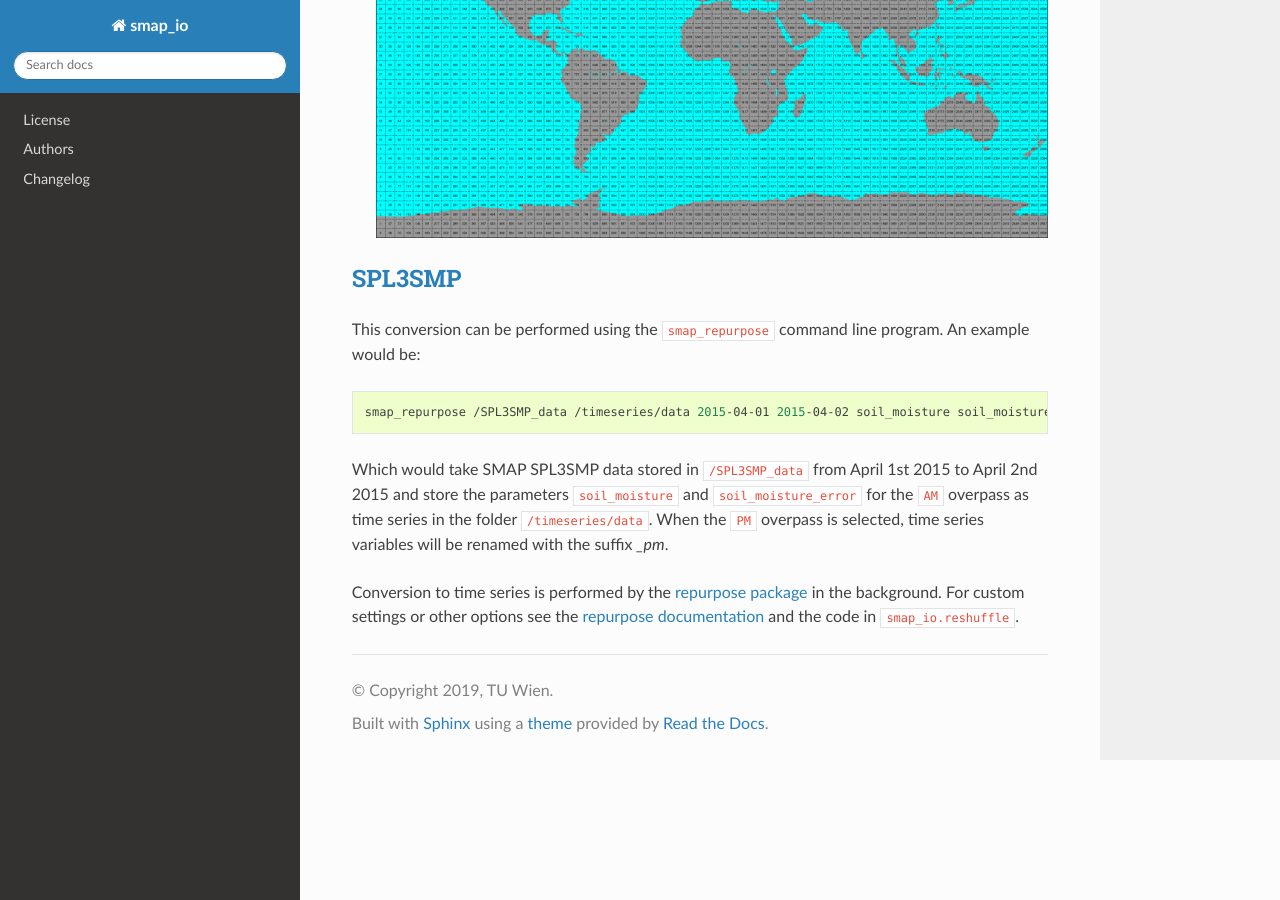
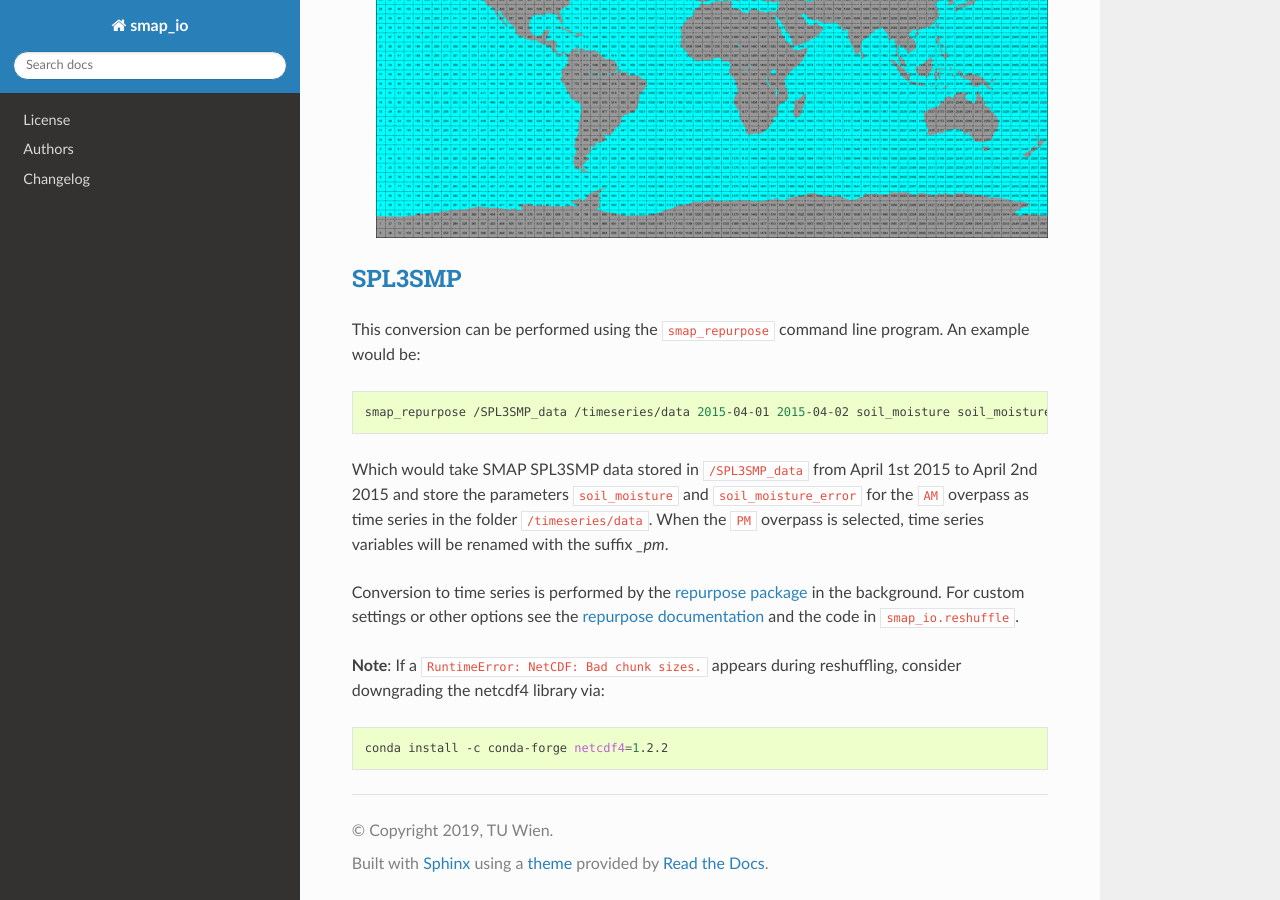
Before and after one commit to TUW-GEO/smap_io, a Sphinx documentation site: the page built from docs/img2ts.rst, in a window 1280 px wide and 900 px high, scrolled down 559 px. Built offline with Sphinx 7.4.7 and the Read the Docs theme 2.0.0, drawn with Linux system fonts in a browser that asks for light colours; formulas are drawn with MathJax 3; pages that are not in the unit, such as notebooks, are missing from menus; the version number could not be read and is left out.

Commit message:
Add py3.7 to CI, update netcdf requirement and docs

```diff
--- a/docs/img2ts.rst
+++ b/docs/img2ts.rst
@@ -41,3 +41,11 @@ Conversion to time series is performed by the `repurpose package
 or other options see the `repurpose documentation
 <http://repurpose.readthedocs.io/en/latest/>`_ and the code in
 ``smap_io.reshuffle``.
+
+
+**Note**: If a ``RuntimeError: NetCDF: Bad chunk sizes.`` appears during reshuffling, consider downgrading the
+netcdf4 library via:
+
+.. code-block:: shell
+
+  conda install -c conda-forge netcdf4=1.2.2
--- a/environment.yml
+++ b/environment.yml
@@ -4,7 +4,7 @@ channels:
 dependencies:
 - numpy
 - h5py
-- netcdf4==1.2.2
+- netcdf4
 - pyproj
 - pandas
 - pyresample
```
Also changed, not shown: .travis.yml.
